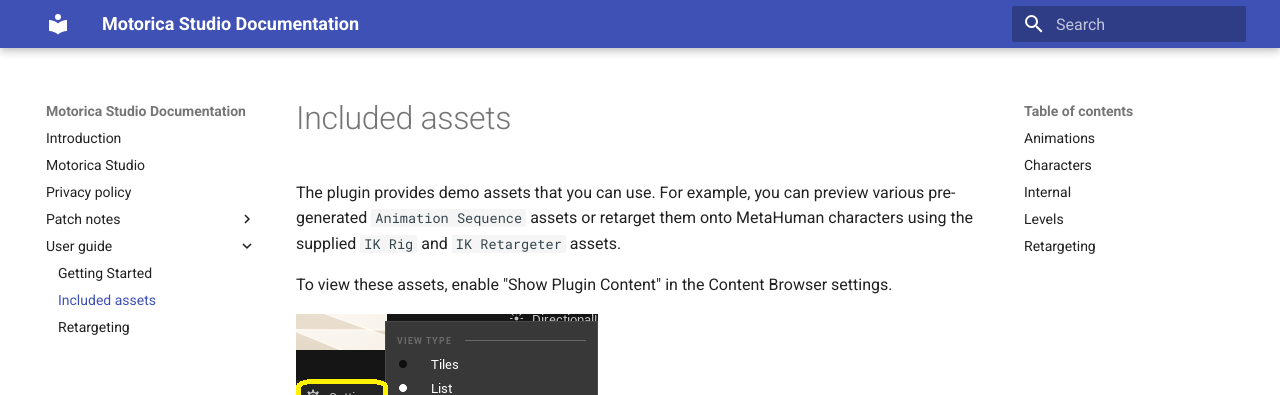
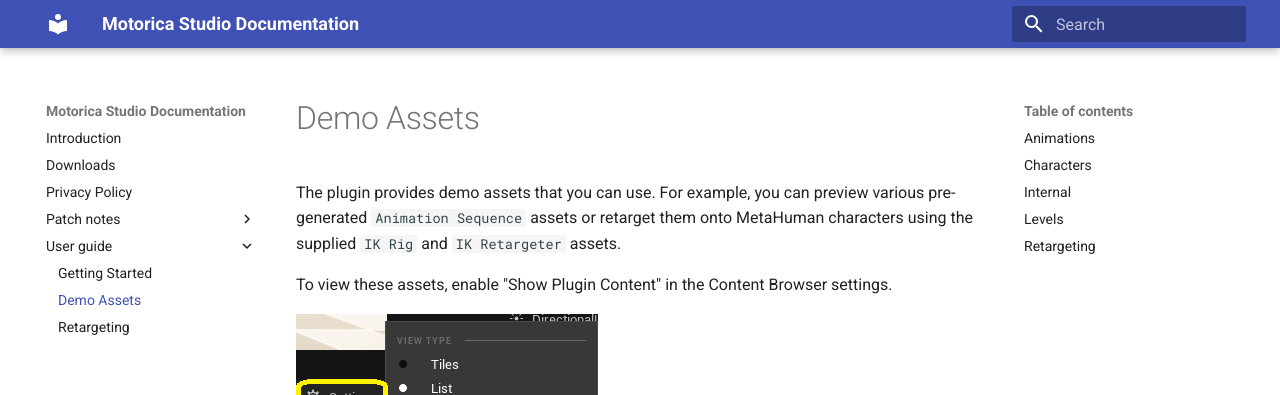
Before and after one commit to MotoricaAI/MoStudioDocs, an MkDocs documentation site: the page built from docs/user-guide/included-assets.md, in a window 1280 px wide and 900 px high. Shown: the top 395 px of the window. Built offline with MkDocs 1.6.1 and Material for MkDocs 9.7.7, drawn with Linux system fonts in a browser that asks for light colours.

Commit message:
Update docs

```diff
--- a/docs/downloads.md
+++ b/docs/downloads.md
@@ -1,4 +1,5 @@
-# Motorica Studio
+# Downloads
+## Motorica Studio
 Motorica Studio is compatible with:
 
 - Blueprint-only projects
@@ -6,14 +7,14 @@
 
 Download the UE plugin using the links below.
 
-## v0.2.0
+### v0.2.0
 
 - [Unreal Engine 5.0](https://drive.google.com/file/d/1_jeqUyC3K_plzMg_FGlNv86x8r96iW_c/view)
 - [Unreal Engine 5.1](https://drive.google.com/file/d/1Z3GTWCs2EtrL6O7tLNay89YQxj_qjDCI/view)
 - [Unreal Engine 5.2](https://drive.google.com/file/d/19D4iCtS10GRSxf-TCq3O58-5E3thuqEe/view)
 - [Unreal Engine 5.3](https://drive.google.com/file/d/18Si_ET88780tyP9F-Auhkv6ESl5PbL9M/view)
 
-## v0.1.0
+### v0.1.0
 
 - [Unreal Engine 5.0](https://drive.google.com/file/d/1OPg8xVHwGEtfKKNBqjNkvxN7U-ctNIIh/view)
 - [Unreal Engine 5.1](https://drive.google.com/file/d/1cbC6EhRxO5_ZS4bHcwEiQIynmIJjCLQb/view)
--- a/docs/user-guide/included-assets.md
+++ b/docs/user-guide/included-assets.md
@@ -1,4 +1,4 @@
-# Included assets
+# Demo Assets
 The plugin provides demo assets that you can use. For example, you can preview various pre-generated `Animation Sequence` assets or retarget them onto MetaHuman characters using the supplied `IK Rig` and `IK Retargeter` assets.
 
 To view these assets, enable "Show Plugin Content" in the Content Browser settings.
```
Also changed, not shown: docs/privacy-policy.md (+2 -0 lines), docs/user-guide/getting-started.md (+1 -1 lines).
